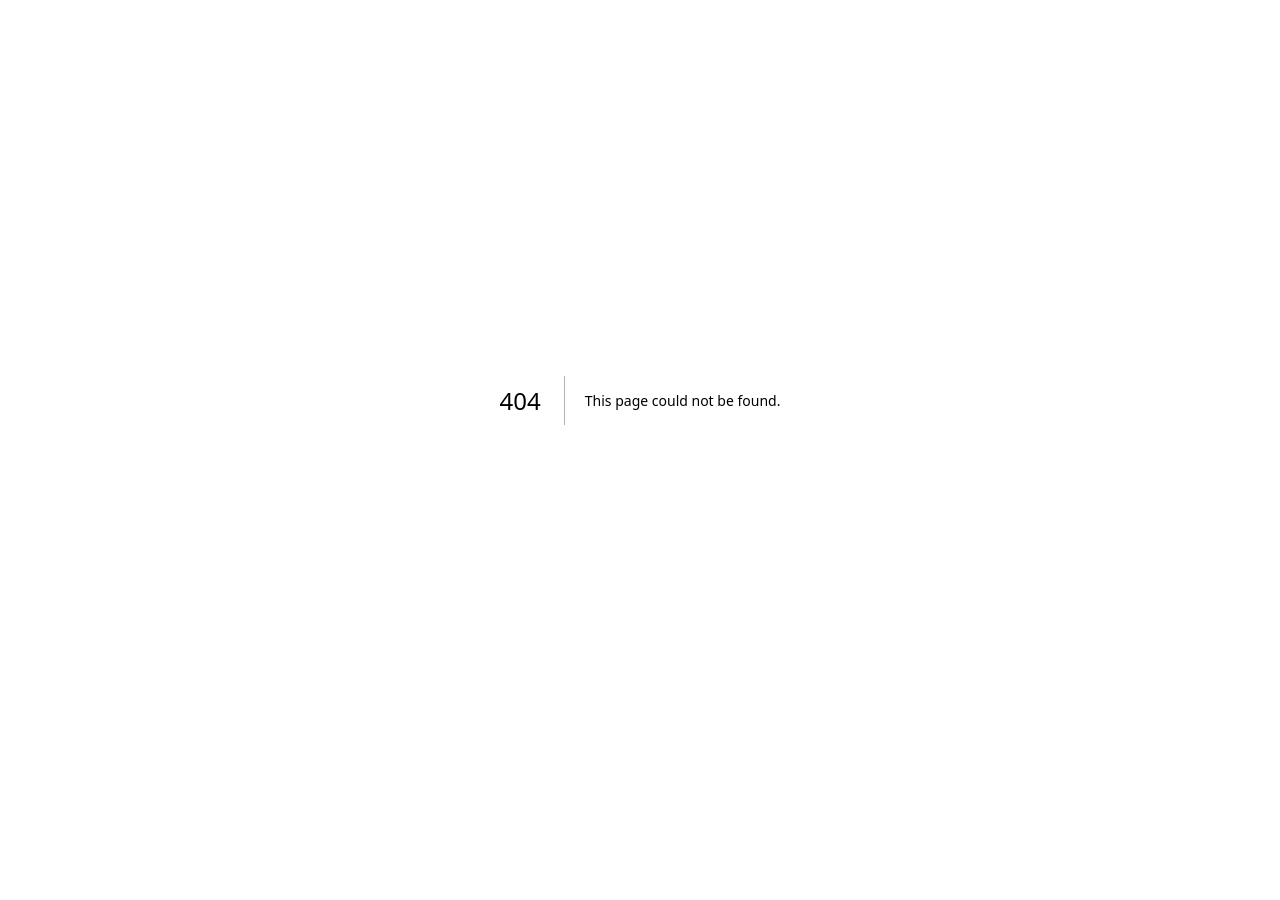
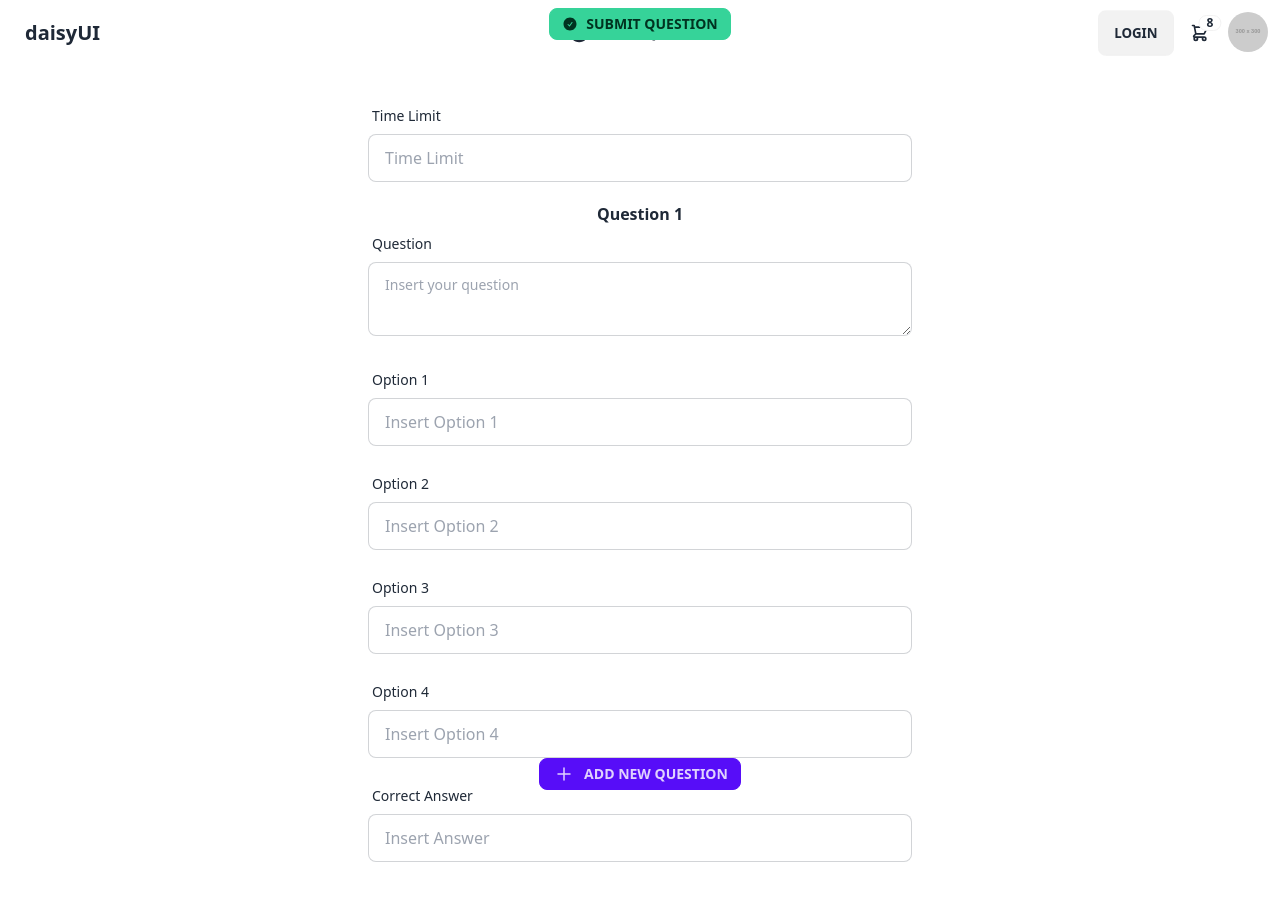
Before and after one commit to andyrhman/nestjs-quiz-client, a Next.js app: page /questions/1 in a window 1280 px wide. Before the commit this address had no page. Shown: the top 900 px of the page. Before the commit the page ends 800 px from the top, so only its background shows below. Built offline with nearby package versions, Linux system fonts and the light colour scheme.

Commit message:
🎇adding create multiple questions and then send it to the server

```diff
--- a/src/components/QuizList.js
+++ b/src/components/QuizList.js
@@ -90,6 +90,21 @@ const QuizList = ({ id, name }) => {
                     transition: Slide
                 }));
             }
+
+            if (error.response && error.response.data && error.response.data.message && error.response.status === 401) {
+                const errorMessage = error.response.data.message;
+                setError(toast.error((errorMessage), {
+                    position: "top-center",
+                    autoClose: 2000,
+                    hideProgressBar: true,
+                    closeOnClick: true,
+                    pauseOnHover: true,
+                    draggable: true,
+                    progress: undefined,
+                    theme: "colored",
+                    transition: Slide
+                }));
+            }
         }
     };
 
--- a/src/pages/index.jsx
+++ b/src/pages/index.jsx
@@ -34,8 +34,6 @@ const index = () => {
                 }
             }
         )();
-
-
     }, []);
     return (
         <Layout>
@@ -52,7 +50,6 @@ const index = () => {
                         ))}
                     </div>
                 </div>
-
             </div>
         </Layout>
     )
--- /dev/null
+++ b/src/pages/questions/[id].jsx
@@ -0,0 +1,162 @@
+import React, { useState } from 'react'
+import { useRouter } from 'next/router';
+import Navbar from '@/components/Navbar'
+import Layout from '@/components/Layout'
+import axios from 'axios';
+import { PlusSmallIcon, CheckCircleIcon } from '@heroicons/react/24/solid';
+
+const questions = () => {
+
+    const router = useRouter();
+    const { id } = router.query; // `id` will be the user ID from the URL
+
+    const [questions, setQuestions] = useState([
+        {
+            question_no: "1",
+            question: '',
+            opt1: '',
+            opt2: '',
+            opt3: '',
+            opt4: '',
+            correctAnswer: ''
+        }
+    ]);
+
+    const handleQuestionChange = (e, index) => {
+        const newQuestions = [...questions];
+        newQuestions[index].question = e.target.value;
+        setQuestions(newQuestions);
+    };
+
+    const handleOptionChange = (e, questionIndex, option) => {
+        const newQuestions = [...questions];
+        newQuestions[questionIndex][option] = e.target.value;
+        setQuestions(newQuestions);
+    };
+
+    const handleCorrectAnswerChange = (e, questionIndex) => {
+        const newQuestions = [...questions];
+        newQuestions[questionIndex].correctAnswer = e.target.value;
+        setQuestions(newQuestions);
+    };
+
+    const addQuestion = () => {
+        setQuestions([...questions, {
+            question_no: (questions.length + 1).toString(),
+            question: '',
+            opt1: '',
+            opt2: '',
+            opt3: '',
+            opt4: '',
+            correctAnswer: ''
+        }]);
+    };
+
+    const [time_limit, setTimeLimit] = useState('')
+
+    const submit = async (e) => {
+        e.preventDefault()
+
+        try {
+            const { data } = await axios.post(`quiz/${id}`, {
+                time_limit,
+                questions
+            })
+
+            console.log(data)
+        } catch (error) {
+            console.log(error)
+        }
+    }
+
+    return (
+        <Layout>
+            <Navbar />
+            <div className="container mx-auto px-4 py-8 max-w-xl">
+                <div className='md:flex md:flex-col'>
+
+                    <form>
+                        <div className='mb-5'>
+                            <label className="label">
+                                <span className="label-text">Time Limit</span>
+                            </label>
+                            <input
+                                type="number"
+                                placeholder="Time Limit"
+                                className="input input-bordered w-full max-w-full"
+                                onChange={(e) => setTimeLimit(e.target.value)}
+                            />
+                        </div>
+
+
+                        {questions.map((q, index) => (
+                            <div key={index}>
+                                <h4 className='text-center font-extrabold'>Question {q.question_no}</h4>
+                                <div className='mb-5'>
+                                    <label className="label">
+                                        <span className="label-text">Question</span>
+                                    </label>
+                                    <textarea
+                                        className="textarea textarea-bordered w-full"
+                                        placeholder="Insert your question"
+                                        value={q.question}
+                                        onChange={e => handleQuestionChange(e, index)}
+                                    ></textarea>
+                                </div>
+                                {['opt1', 'opt2', 'opt3', 'opt4'].map((opt, optionIndex) => (
+                                    <div className='mb-5' key={optionIndex}>
+                                        <label className="label">
+                                            <span className="label-text">Option {optionIndex + 1}</span>
+                                        </label>
+                                        <input
+                                            type="string"
+                                            placeholder={`Insert Option ${optionIndex + 1}`}
+                                            className="input input-bordered w-full max-w-full"
+                                            value={q[opt]}
+                                            onChange={e => handleOptionChange(e, index, opt)}
+                                        />
+                                    </div>
+                                ))}
+                                <div className='mb-5'>
+                                    <label className="label">
+                                        <span className="label-text">Correct Answer</span>
+                                    </label>
+                                    <input
+                                        type="string"
+                                        placeholder="Insert Answer"
+                                        className="input input-bordered w-full max-w-full"
+                                        value={q.correctAnswer}
+                                        onChange={e => handleCorrectAnswerChange(e, index)}
+                                    />
+                                </div>
+                            </div>
+                        ))}
+
+
+                    </form>
+
+
+
+                </div>
+
+            </div>
+            {/* Fixed Top Button */}
+            <div className='p-2 mt-0 fixed w-full z-10 top-0 text-center'>
+                <button className='btn btn-success btn-sm' type='button' onClick={submit}>
+                    <CheckCircleIcon strokeWidth={2} className="h-4 w-4" />Submit Question
+                </button>
+            </div>
+
+
+            {/* Fixed Bottom Button */}
+            <div className='p-2 mt-0 fixed w-full z-10 bottom-0 text-center'>
+                <button className='btn btn-primary btn-sm' type='button' onClick={addQuestion}>
+                    <PlusSmallIcon strokeWidth={2} className="h-6 w-6" />Add New Question
+                </button>
+            </div>
+
+        </Layout>
+    )
+}
+
+export default questions
--- /dev/null
+++ b/src/pages/questions/index.jsx
@@ -0,0 +1,76 @@
+import React, { useState, useEffect } from 'react'
+import Link from 'next/link';
+import Navbar from '@/components/Navbar'
+import Layout from '@/components/Layout'
+import axios from 'axios';
+
+const questions = () => {
+
+    const [categories, setCategories] = useState([])
+    const [error, setError] = useState('')
+
+    useEffect(() => {
+
+        (
+            async () => {
+                try {
+                    const { data } = await axios.get('category');
+                    setCategories(data);
+                } catch (error) {
+                    if (error.response && error.response.status === 401) {
+                        setError('Authentication Error');
+                        router.push('/login');
+                    } else {
+                        setError('An error occurred');
+                        console.log(error);
+                    }
+
+                    if (error.response && error.response.status === 403) {
+                        setError('Authentication Error');
+                        router.push('/dashboard');
+                    } else {
+                        setError('An error occurred');
+                        console.log(error);
+                    }
+                }
+            }
+        )();
+    }, []);
+
+    return (
+        <Layout>
+            <Navbar />
+            <div className="container mx-auto px-4 py-8 max-w-xl md:max-w-xl">
+                <div className='md:flex md:flex-col'>
+
+                    <h4 className='text-center font-extrabold'>Available Categories</h4>
+                    <div className="grid grid-cols-1 md:grid-cols-3 gap-4">
+                        {categories?.map((c) => (
+                            <Link href={`questions/${c.id}`} key={c.id}>
+                                <div className="card card-compact w-full bg-base-100 shadow-xl md:w-full">
+                                    <figure>
+                                        <img src="https://via.placeholder.com/300" alt="Shoes" className='w-96 h-auto md:w-full' />
+                                    </figure>
+                                    <div className="card-body">
+                                        <h2 className="card-title">
+                                            {c.name}
+                                            <div className="badge badge-secondary badge-sm">{c.name}</div>
+                                        </h2>
+                                        <p>A Quiz that you can start now!</p>
+                                        <div className="card-actions justify-end">
+                                            <button className="btn btn-primary btn-sm">Join now</button>
+                                        </div>
+                                    </div>
+                                </div>
+                            </Link>
+                        ))}
+                    </div>
+                </div>
+
+            </div>
+
+        </Layout>
+    )
+}
+
+export default questions
```
